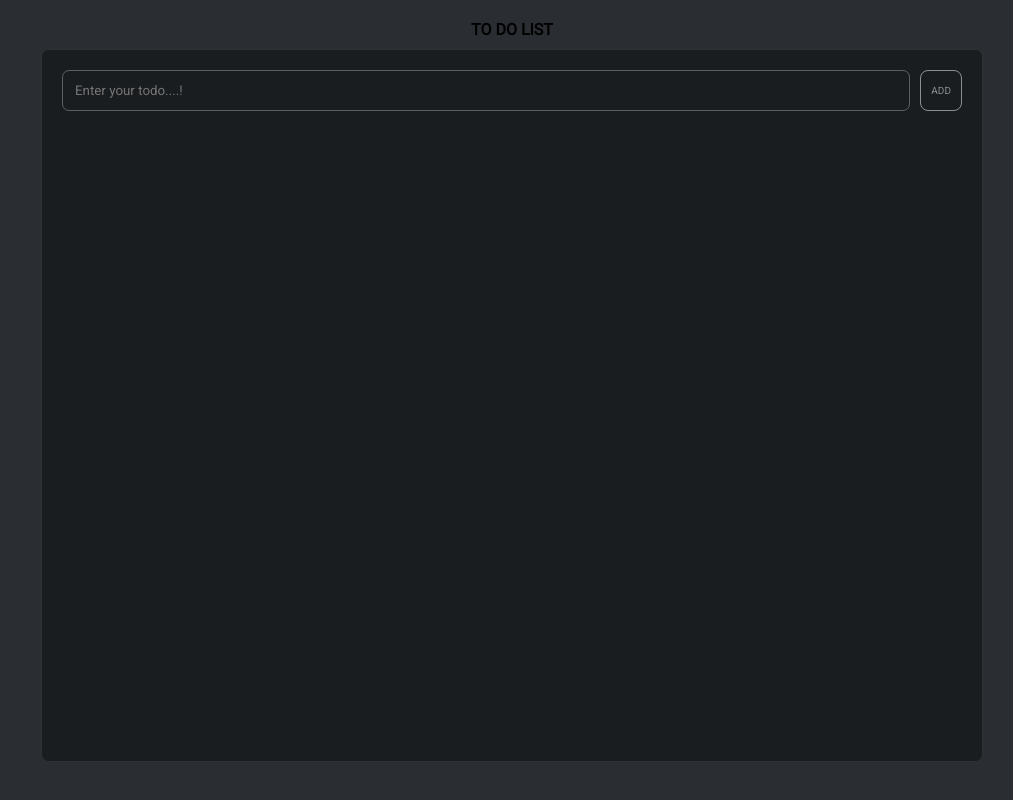
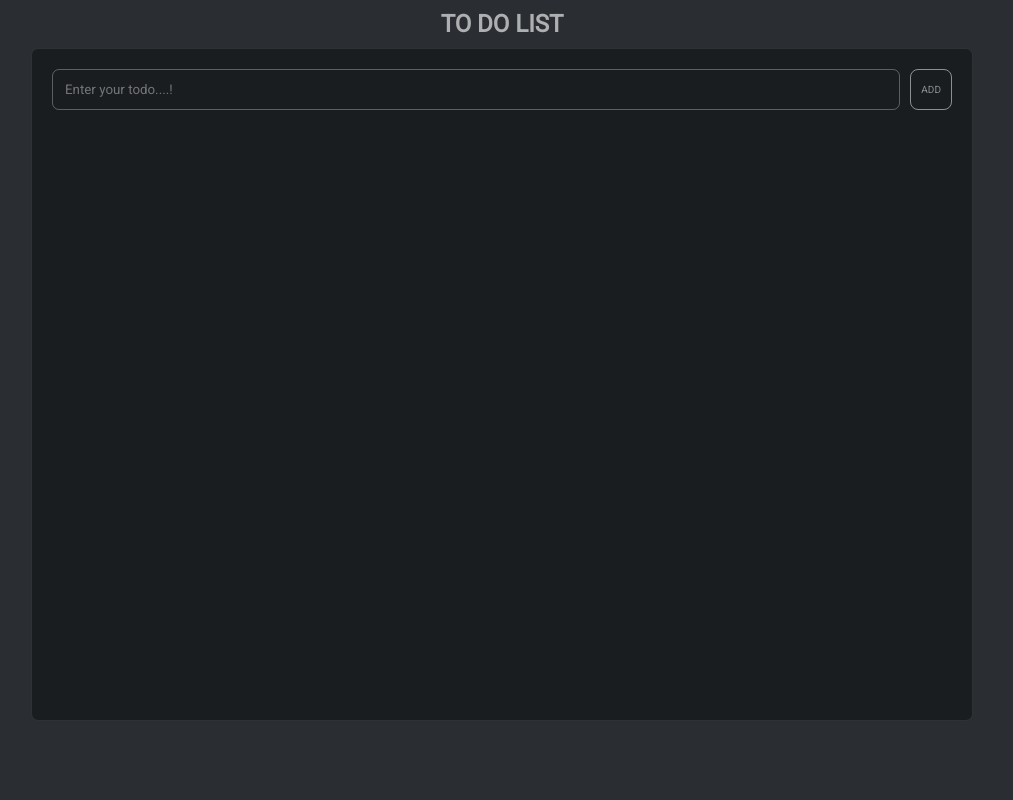
Before and after one commit to chprashu/todolist_app, an Angular app: page / in a window 1280 px wide. Shown: the whole page, without its empty margins (138-1151 px from the left). Built offline with nearby package versions, Linux system fonts and the light colour scheme.

Commit message:
changes done related to encryotption

```diff
--- a/package.json
+++ b/package.json
@@ -26,7 +26,9 @@
     "@angular-devkit/build-angular": "^14.2.13",
     "@angular/cli": "~14.2.13",
     "@angular/compiler-cli": "^14.2.0",
+    "@types/crypto-js": "^4.2.2",
     "@types/jasmine": "~4.0.0",
+    "crypto-js": "^4.2.0",
     "jasmine-core": "~4.3.0",
     "karma": "~6.4.0",
     "karma-chrome-launcher": "~3.1.0",
--- a/src/app/pages/todolist/todolist.component.html
+++ b/src/app/pages/todolist/todolist.component.html
@@ -1,4 +1,3 @@
-<div class="cardContainer">
 <div class="main-header">
     <span>TO DO LIST</span>
 </div>
@@ -20,4 +19,3 @@
         </li>
     </ul>
 </form>
-</div>
--- a/src/app/pages/todolist/todolist.component.scss
+++ b/src/app/pages/todolist/todolist.component.scss
@@ -1,13 +1,19 @@
 .main-header{
     margin: 10px auto;
-    width: 100%;
     display: flex;
     justify-content: center;
 
-    span{
-        margin: 0 auto;
-        font-weight: 600;
-    }
+    span {
+            font-size: 24px;
+            margin: 0 auto;
+            font-weight: 600;
+            color: #ffffff9e;
+            // background: rgb(220, 237, 42);
+            // background: linear-gradient(80deg, rgba(220, 237, 42, 1) 0%, rgba(42, 237, 64, 1) 16%, rgba(18, 238, 239, 1) 31%, rgba(41, 68, 237, 1) 69%, rgba(210, 3, 237, 1) 100%);
+            // background-clip: text;
+            // -webkit-background-clip: text;
+            // -webkit-text-fill-color: transparent;
+        }
 }
 
 .main-container{
@@ -46,7 +52,7 @@
     .todolist-container{
         width: 100%;
         margin-top: 30px;
-        height: 75vh;
+        height: 70vh;
         overflow-y: auto;
 
         li{
--- a/src/app/pages/todolist/todolist.component.ts
+++ b/src/app/pages/todolist/todolist.component.ts
@@ -46,7 +46,7 @@ export class TodolistComponent implements OnInit {
     let text = this.MainForm.controls.Task.get('text')?.value;
     let id = this.MainForm.controls.Task.get('id')?.value;
 
-    let tasks: Task[] = this.storageService.getItem(TODO_KEY);
+    let tasks: Task[] = this.storageService.getItem(TODO_KEY) ? this.storageService.getItem(TODO_KEY) : [];
 
     var task = null;
     var index = null;
@@ -72,7 +72,7 @@ export class TodolistComponent implements OnInit {
       this.storageService.setItem(tasks, TODO_KEY);
     }
 
-    this.MainForm.controls.Task.get('text')?.reset();
+    this.MainForm.controls.Task.reset();
     this.isEdit = false;
   }
 
--- a/src/app/services/localstorage.service.ts
+++ b/src/app/services/localstorage.service.ts
@@ -1,4 +1,6 @@
 import { Injectable } from '@angular/core';
+import * as CryptoJS from 'crypto-js';
+import { ENCRYPT_KEY } from '../shared/_global_consts';
 
 @Injectable({
   providedIn: 'root'
@@ -8,24 +10,36 @@ export class LocalstorageService {
   constructor() { }
 
   getId(key: string){
-    if(localStorage.getItem(key) != null){
-      let number = localStorage.getItem(key);
+    let number = this.getItem(key);
+    if(number != null){
       let newId = Number(number);
       newId++;
-      localStorage.setItem(key, JSON.stringify(newId));
+      this.setItem(newId, key)
       return newId;
     }else{
-      localStorage.setItem(key, JSON.stringify(1));
+      this.setItem(1, key);
       return 1;
     }
   }
 
   getItem(key: string){
     let items = localStorage.getItem(key);
-    return items ? JSON.parse(items) : [];
+    if(items != null){
+      let decryptItem = CryptoJS.AES.decrypt(items, ENCRYPT_KEY).toString(CryptoJS.enc.Utf8);
+      return JSON.parse(decryptItem);
+    }
+    return items;
+
   }
 
-  setItem(items: any[], key: string){
-    localStorage.setItem(key, JSON.stringify(items));
+  setItem(items: any, key: string){
+    const encryptData = this.encryptData(items);
+    localStorage.setItem(key, encryptData);
   }
+
+  encryptData(items: any){
+    return CryptoJS.AES.encrypt(JSON.stringify(items), ENCRYPT_KEY).toString();
+  }
+
+
 }
--- a/src/app/shared/_global_consts.ts
+++ b/src/app/shared/_global_consts.ts
@@ -1,3 +1,5 @@
+export const ENCRYPT_KEY: string = 'todolist_app296756890203hsjgdfp98732t4kjhbsiedeal';
+
 export const TODO_KEY = "todolist-key"
 export const TODO_ID = "todolist-Id";
 
--- a/src/styles.scss
+++ b/src/styles.scss
@@ -17,7 +17,6 @@
 body{
     background-color: var(--bg-color);
     width: 100%;
-    padding: 10px;
 }
 
 /* width */
@@ -36,7 +35,7 @@ body{
   ::-webkit-scrollbar-thumb {
     background: #888;
     border-radius: 4px;
-    display: none;
+    // display: none;
   }
 
   /* Handle on hover */
```
Also changed, not shown: 8 other files (tests, documents, lock files or other folders). Lines whose indentation alone changed are shown as unchanged.
